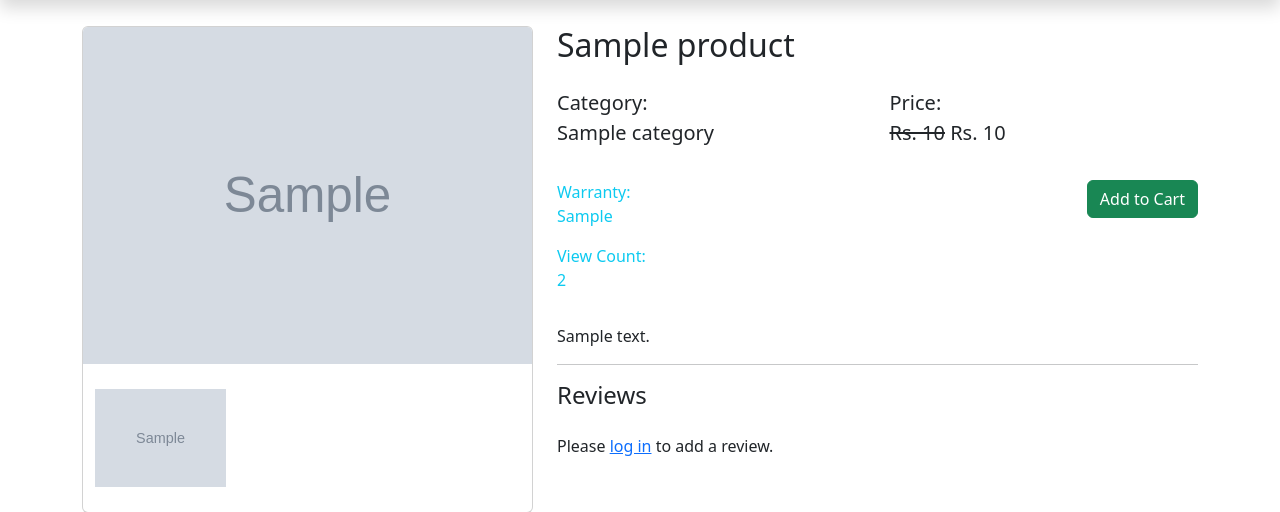
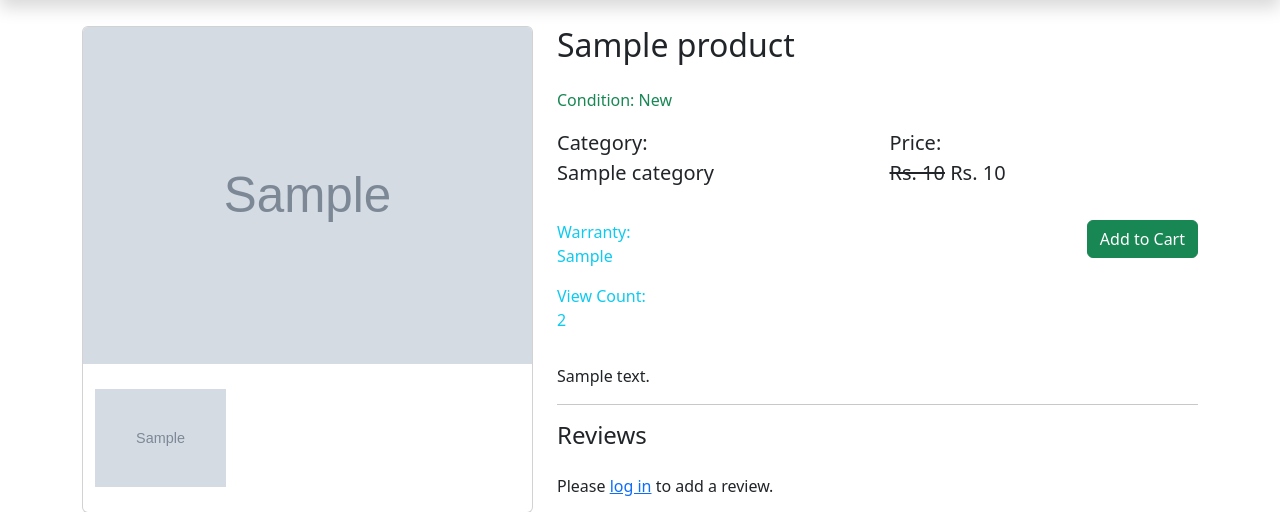
Before and after one commit to Sachit0-0/FYP-ecommerce, a Django app: page /product/sample/ in a window 1280 px wide. Shown: the part 74-586 px from the top of the page. Run offline with Django 4.2, Linux system fonts and the light colour scheme; tables that the repository leaves empty hold one stand-in row (values such as "Sample post"); grey boxes marked "Sample" are stand-in pictures; parts of the project's set-up code (start-up, migrations or seed data) failed here and were passed over.

Commit message:
finallll maybe

```diff
--- a/ecomproject/templates/productdetail.html
+++ b/ecomproject/templates/productdetail.html
@@ -26,6 +26,11 @@
 
     <div class="col-md-7">
       <h2 class="mb-4">{{ product.title }}</h2>
+      {% if product.is_new %}
+        <p class="text-success">Condition: New</p>
+      {% else %}
+        <p class="text-warning">Condition: Used</p>
+      {% endif %}
       <div class="row mb-3">
         <div class="col-6">
           <p class="lead mb-0">Category:</p>
@@ -87,7 +92,7 @@
 
   <div class="row mt-4">
     <div class="col-md-12">
-      <h4 class="mb-4">Other Products in {{ product.category }}</h>
+      <h4 class="mb-4">Other Products in {{ product.category }}</h4>
       <div class="row">
         {% for other_product in other_products %}
           <div class="col-md-4">
```
Lines whose indentation alone changed are shown as unchanged.
